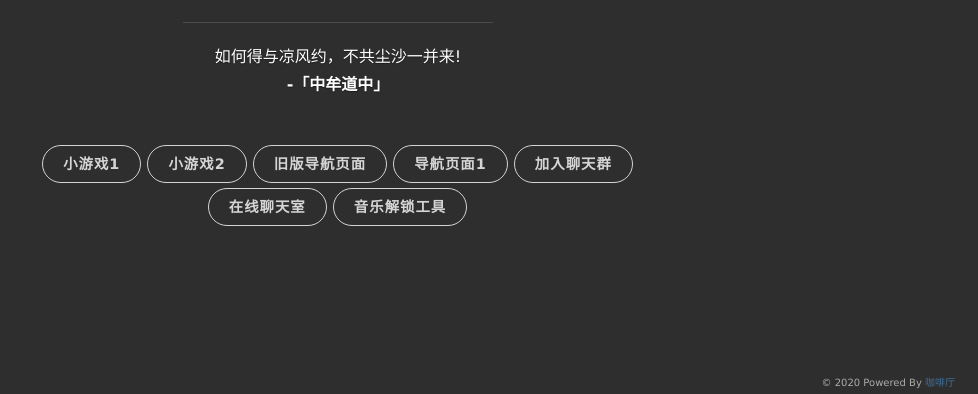
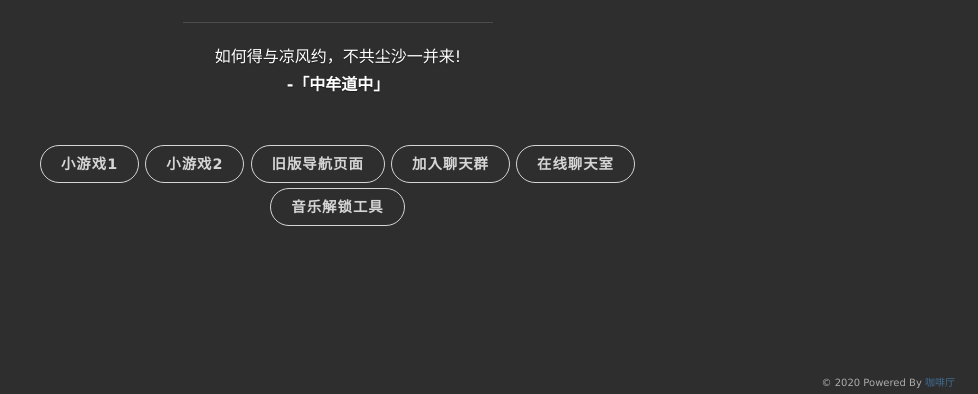
Before and after one commit to sskft/sskft.github.io, a plain HTML site: page index.html in a window 1280 px wide. Shown: the part 406-800 px from the top of the page, without its empty margins (302-1280 px from the left). Drawn offline with Linux system fonts and the light colour scheme; no server answers.

Commit message:
Update index.html

```diff
--- a/index.html
+++ b/index.html
@@ -64,10 +64,6 @@
                                     <li class="navigation__item">
                                         <a href="old.html" class="blog-button">&#x65E7;&#x7248;&#x5BFC;&#x822A;&#x9875;&#x9762;</a>
                                     </li>
-
-					<li class="navigation__item">
-                                        <a href="https://meidocafe.xyz/" class="blog-button">&#x5BFC;&#x822A;&#x9875;&#x9762;1</a>
-                                    </li>
                                     <li class="navigation__item">
                                         <a href="qqgroup.html" class="blog-button">&#x52A0;&#x5165;&#x804A;&#x5929;&#x7FA4;</a>
                                     </li>
```
